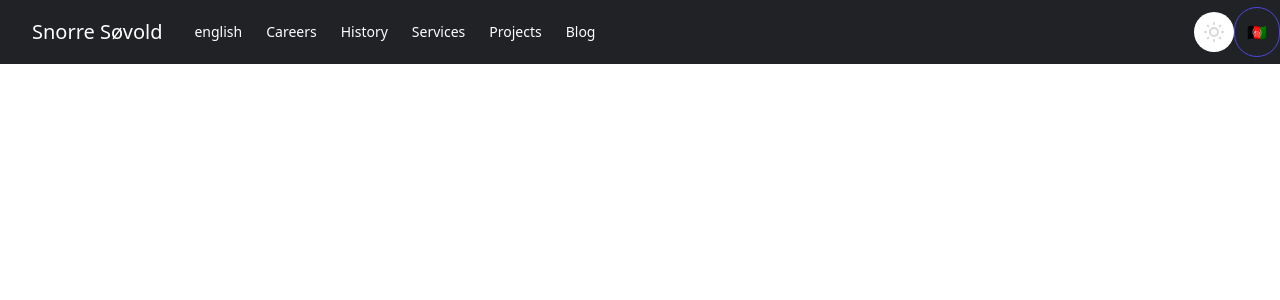
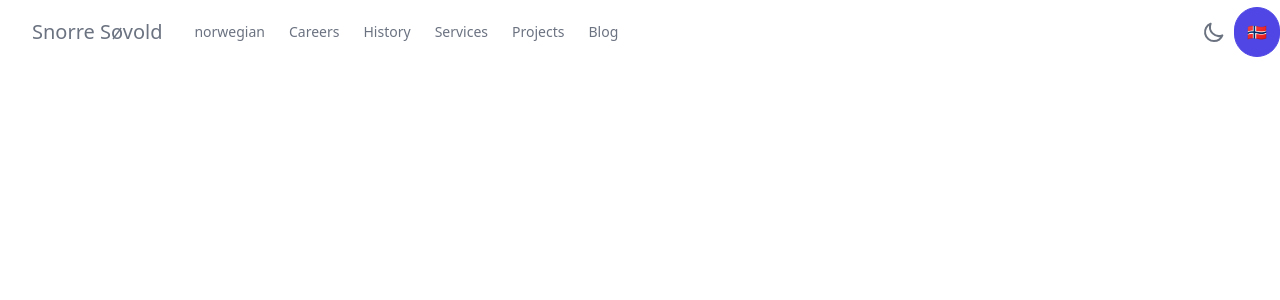
Before and after one commit to snorresovold/sneards-website, a Next.js app in the folder portfolio/: page / in a window 1280 px wide. Both pictures are taken after a click on the button 1214 px from the left and 32 px from the top of the page. Shown: the top 300 px of the page. Built offline with nearby package versions, Linux system fonts and the light colour scheme.

Commit message:
languages work perfectly

```diff
--- a/portfolio/components/Header.tsx
+++ b/portfolio/components/Header.tsx
@@ -25,9 +25,9 @@ export default function Header() {
                     <li>
                         <a className="nav-txt" href="/">
                         {lang === "no" ? (
+                            <h1>{content.no.text}</h1>
+                        ): (
                             <h1>{content.en.text}</h1>
-                        ): (
-                            <h1>{content.no.text}</h1>
                         )}
                         </a>
                     </li>
--- a/portfolio/components/LangContext.jsx
+++ b/portfolio/components/LangContext.jsx
@@ -1,11 +1,26 @@
 import React from "react";
 
+
+const getInitialLang = () => {
+  if (typeof window !== 'undefined' && window.localStorage) {
+    const storedPrefs = window.localStorage.getItem('current-lang');
+    console.log(storedPrefs)
+    if (storedPrefs === 'en')
+    if (typeof storedPrefs === 'string') {
+      return storedPrefs;
+    }
+  }
+}
 export const LangContext = React.createContext()
 
+
 export const LangProvider = ({ initialLang, children }) => {
-  const [lang, setLang] = React.useState("no");
+  const [lang, setLang] = React.useState(getInitialLang);
 
   const checkLang = (existing) => {
+    if (lang === undefined){
+      setLang('no')
+    }
     const root = window.document.documentElement;
     const isEnglish = existing === 'en';
 
--- a/portfolio/components/ThemeContext.jsx
+++ b/portfolio/components/ThemeContext.jsx
@@ -6,7 +6,7 @@ const getInitialTheme = () => {
     if (typeof storedPrefs === 'string') {
       return storedPrefs;
     }
-    if (window.matchMedia('(prefers-color-scheme: dark)').matches) {
+    if (('(prefers-color-scheme: dark)').match) {
       return 'dark';
     }
   }
--- a/portfolio/components/ToggleLang.tsx
+++ b/portfolio/components/ToggleLang.tsx
@@ -8,13 +8,13 @@ function ToggleLang() {
     const { lang, setLang } = React.useContext(LangContext);
     return (
         <div>
-        {lang === "en"? (
+        {lang === "no"? (
             <button onClick={() => setLang(lang === 'no' ? 'en' : 'no')} className="inline-block p-3 text-white bg-indigo-600 border border-indigo-600 rounded-full hover:bg-transparent hover:text-indigo-600 active:text-indigo-500 focus:outline-none focus:ring">
             🇳🇴
             </button>
         ) : (
             <button onClick={() => setLang(lang === 'no' ? 'en' : 'no')} className="inline-block p-3 text-indigo-600 border border-indigo-600 rounded-full hover:text-white hover:bg-indigo-600 active:bg-indigo-500 focus:outline-none focus:ring">
-            🇦🇫
+            🇺🇸
             </button>
         )}
         </div>
```
